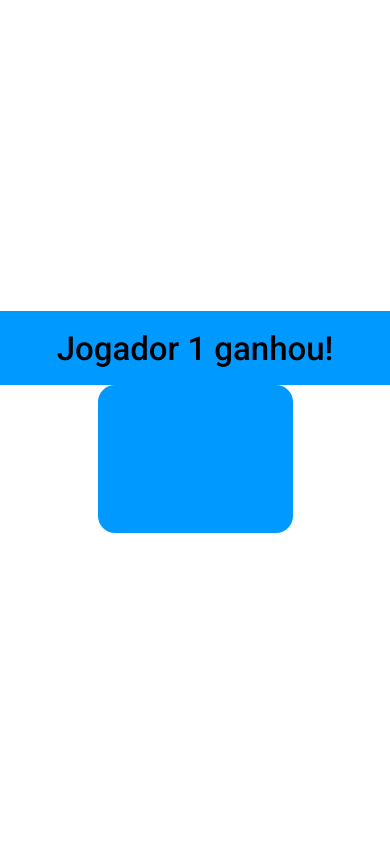
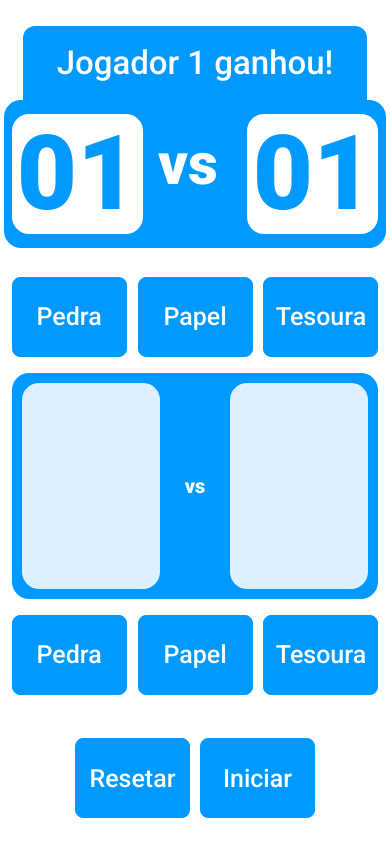
Before and after one commit to Suelyjane/joquempo-htc-04, a plain HTML site: page index.html in a window 390 px wide. Drawn offline with Linux system fonts and the light colour scheme.

Commit message:
Responsividade do jogo

```diff
--- a/index.html
+++ b/index.html
@@ -13,8 +13,36 @@
 <body>
     <header class="header">
         <h1 class="winner-title">Jogador 1 ganhou!</h1>
-        <div class="scoreboard-box"></div>
+        <div class="scoreboard-box">
+            <span class="player-name">Jogador 1</span>
+            <span class="score">01</span>
+            <span class="score-separation">vs</span>
+            <span class="score">01</span>
+            <span class="player-name">Jogador 2</span>
+        </div>
     </header>
+
+    <main class="battle-field">
+        <div class="button-move-wrapper">
+            <button class="button-move">Pedra</button>
+            <button class="button-move">Papel</button>
+            <button class="button-move">Tesoura</button>
+        </div>
+        <div class="board">
+            <div class="move-box"></div>
+            <span class="move-box-separation">vs</span>
+            <div class="move-box"></div>
+        </div>
+        <div class="button-move-wrapper">
+            <button class="button-move">Pedra</button>
+            <button class="button-move">Papel</button>
+            <button class="button-move">Tesoura</button>
+        </div>
+    </main>
+    <footer class="config-box">
+        <button class="button-move">Resetar</button>
+        <button class="button-move">Iniciar</button>
+    </footer>
 
 </body>
 </html>
--- a/reset.css
+++ b/reset.css
@@ -49,4 +49,5 @@ table {
 *{
     font-family: 'Roboto', sans-serif;
     font-weight: 500;
+	box-sizing: border-box;
 }
--- a/styles.css
+++ b/styles.css
@@ -2,6 +2,7 @@ body{
     display: flex;
     justify-content: center;
     align-items: center;
+    flex-direction: column;
     width: 100vw;
     height: 100vh;
 }
@@ -16,15 +17,161 @@ body{
     justify-content: center;
     align-items: center;
     background-color:#0099FF;
+    color: #ffff;
     width: 430px;
     height: 74px;
     border-radius: 12px 12px 0 0;
     font-size: 33px;
 }
  .scoreboard-box{
-    width: 50%;
+    display: flex;
+    justify-content: space-around;
+    align-items: center;
+    width: 60%;
     height: 148px;
     background-color: #0099FF;
     border-radius: 17px;
+}
+.player-name{
+    font-size: 38px;
+    font-weight: 700;
+    color: #ffff;
+}
+
+.score {
+    display: flex;
+    justify-content: center;
+    align-items: center;
+    width: 131px;
+    height: 120px;
+    font-size: 104px;
+    font-weight: 900;
+    border-radius: 17px;
+    color: #0099FF;
+    background-color: #ffff;
+}
+
+.score-separation{
+    display: flex;
+    width: 74px;
+    height: 78px;
+    font-size: 58px;
+    font-weight: 900;
+    color: #ffffff;
+}
+.battle-field{
+    display: flex;
+    justify-content: space-between;
+    margin-top: 2%;
+    width: 100%;
+    height: 50%;
+    padding: 0 2%;
+    gap: 16px;
 
 }
+
+.button-move-wrapper{
+    display: flex;
+    flex-direction: column;
+    justify-content: space-between;
+    height: 100%;
+}
+
+.button-move{
+    display: flex;
+    justify-content: center;
+    align-items: center;
+    width: 220px;
+    height: 80px;
+    border-radius: 8px;
+    border: 1px solid #0099FF;
+    background-color: #0099FF;
+    color: #ffffff;
+    font-size: 44px;
+    font-weight: 500;
+    cursor: pointer;
+    transition-duration: 300ms;
+}
+.button-move:hover{
+    background-color:#ffffff;
+    color: #0099FF;
+}
+
+.config-box{
+    display: flex;
+    margin-top: 22px;
+    gap: 100px;
+}
+
+.board{
+    display: flex;
+    justify-content: center;
+    align-items: center;
+    justify-content: space-between;
+    border-radius: 17px;
+    padding: 35px;
+    width: 100%;
+    height: 100%;
+    background-color: #0099FF;
+}
+
+.move-box{
+    width: 36%;
+    height: 100%;
+    background-color: #DBF1FF;
+    border-radius: 17px;
+}
+
+.move-box-separation{
+    font-size: 104px;
+    color: #ffffff;
+    font-weight: 900;
+}
+
+@media screen and (max-width: 720px){
+    body{
+        justify-content: space-evenly;
+        padding: 1%;
+    }
+
+    .player-name{
+        display: none;
+    }
+
+    .winner-title{
+        width: 90%;
+    }
+
+    .scoreboard-box{
+        width: 100%;
+    }
+
+    .config-box{
+        gap: 10px;
+
+    }
+
+    .battle-field{
+        flex-direction: column;
+    }
+    .button-move-wrapper{
+        flex-direction: row;
+        height: unset;
+    }
+    .button-move{
+        font-size: 25px;
+        width: 115px;
+    }
+
+    .board{
+        padding: 10px;
+    }
+
+    .move-box{
+        width: 40%;
+    }
+
+    .move-box-separation{
+        font-size: 20px;
+    }
+}
```
